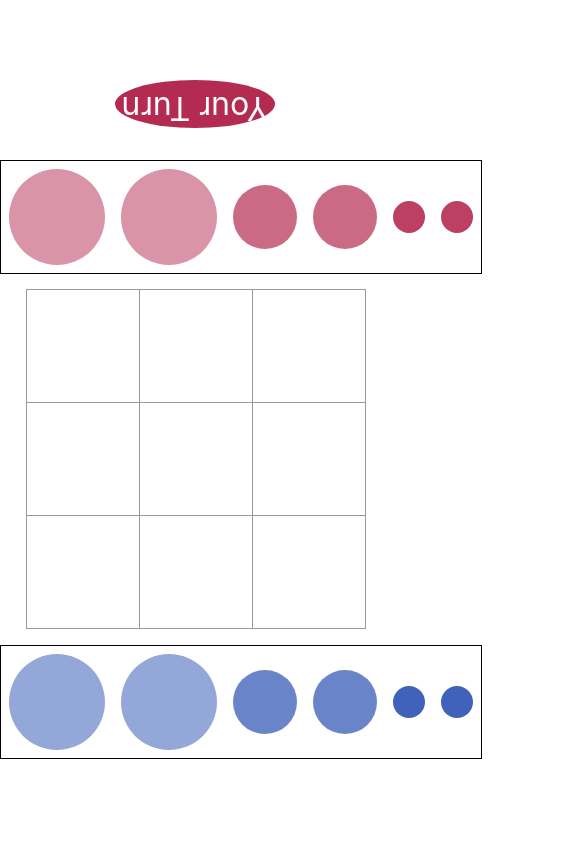
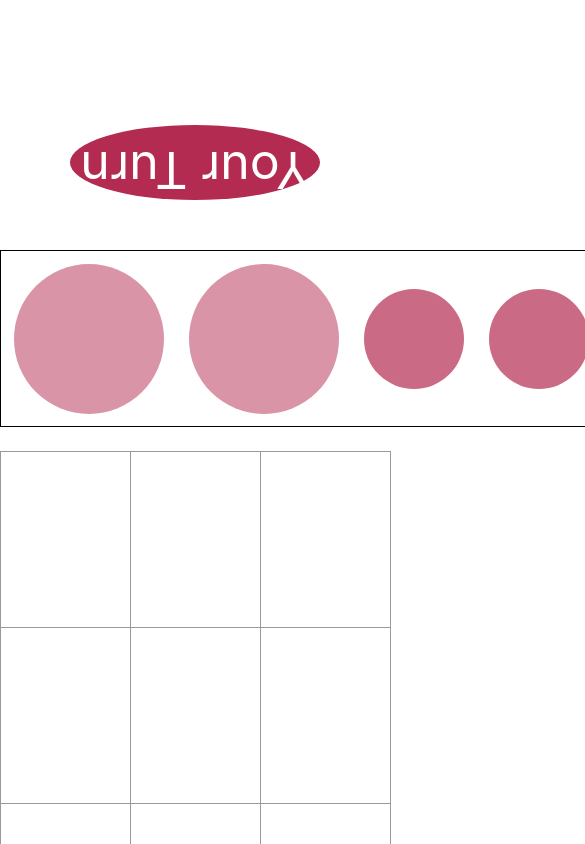
Before and after one commit to ys7i/masks, a React (Create React App) app: page / in a window 390 px wide. Shown: the top 844 px of the page, 585 px wide, since content can reach past the window. Built offline with nearby package versions, Linux system fonts and the light colour scheme.

Commit message:
for iphone

```diff
--- a/src/components/circle/Circle.tsx
+++ b/src/components/circle/Circle.tsx
@@ -29,18 +29,18 @@ const circleColor = {
 
 const circleSize = [
   css`
-    width: 2rem;
-    height: 2rem;
+    width: 50px;
+    height: 50px;
     opacity: 0.9;
   `,
   css`
-    width: 4rem;
-    height: 4rem;
+    width: 100px;
+    height: 100px;
     opacity: 0.7;
   `,
   css`
-    width: 6rem;
-    height: 6rem;
+    width: 150px;
+    height: 150px;
     opacity: 0.5;
   `,
 ];
--- a/src/components/game/Game.tsx
+++ b/src/components/game/Game.tsx
@@ -323,34 +323,34 @@ const Game: React.FC = () => {
   );
 };
 const game = css`
-  margin: 5rem auto;
+  margin: 125px auto;
 `;
 
 const turnRed = css`
   transform: rotate(180deg);
   background-color: #b42b51;
-  width: 10rem;
-  height: 3rem;
-  font-size: 2rem;
+  width: 250px;
+  height: 75px;
+  font-size: 50px;
   border-radius: 50%;
-  margin: 2rem auto;
+  margin: 50px auto;
   text-align: center;
   color: white;
 `;
 const none = css`
-  width: 10rem;
-  height: 3rem;
-  margin: 2rem auto;
+  width: 250px;
+  height: 75px;
+  margin: 50px auto;
   text-align: center;
 `;
 const turnBlue = css`
   background-color: #2b51b4;
-  width: 10rem;
-  height: 3rem;
-  font-size: 2rem;
+  width: 250px;
+  height: 75px;
+  font-size: 50px;
   border-radius: 50%;
-  margin: 2rem auto;
-  margin: 1rem auto;
+  margin: 50px auto;
+  margin: 25px auto;
   text-align: center;
   color: white;
 `;
--- a/src/components/square/Square.tsx
+++ b/src/components/square/Square.tsx
@@ -43,27 +43,27 @@ const Square: React.FC<Props> = ({
 
 const sizeStyle = [
   css`
-    height: 3rem;
-    width: 3rem;
-    margin: 2rem 0;
+    height: 75px;
+    width: 75px;
+    margin: 50px 0;
   `,
   css`
-    height: 5rem;
-    width: 5rem;
-    margin: 1rem 0;
+    height: 125px;
+    width: 125px;
+    margin: 25px 0;
   `,
   css`
-    height: 7rem;
-    width: 7rem;
+    height: 175px;
+    width: 175px;
   `,
 ];
 
 const square = css`
   background: #fff;
   float: left;
-  font-size: 1rem;
+  font-size: 25px;
   font-weight: bold;
-  line-height: 1rem;
+  line-height: 25px;
   padding: 0;
   position: relative;
   -webkit-tap-highlight-color: rgba(0, 0, 0, 0);
@@ -72,9 +72,9 @@ const onBoard = css`
   border: 1px solid #999;
   background: #fff;
   float: left;
-  font-size: 1rem;
+  font-size: 25px;
   font-weight: bold;
-  line-height: 1rem;
+  line-height: 25px;
   margin-right: -1px;
   margin-top: -1px;
   padding: 0;
--- a/src/components/territory/Territory.tsx
+++ b/src/components/territory/Territory.tsx
@@ -39,10 +39,10 @@ const Territory: React.FC<Props> = ({ handled, aboutMe, onClick }) => {
 };
 
 const territory = css`
-  width: 30rem;
-  height: 7rem;
+  width: 750px;
+  height: 175px;
   border: solid 1px black;
-  margin: 1rem auto;
+  margin: 25px auto;
   display: flex;
 `;
 
```
